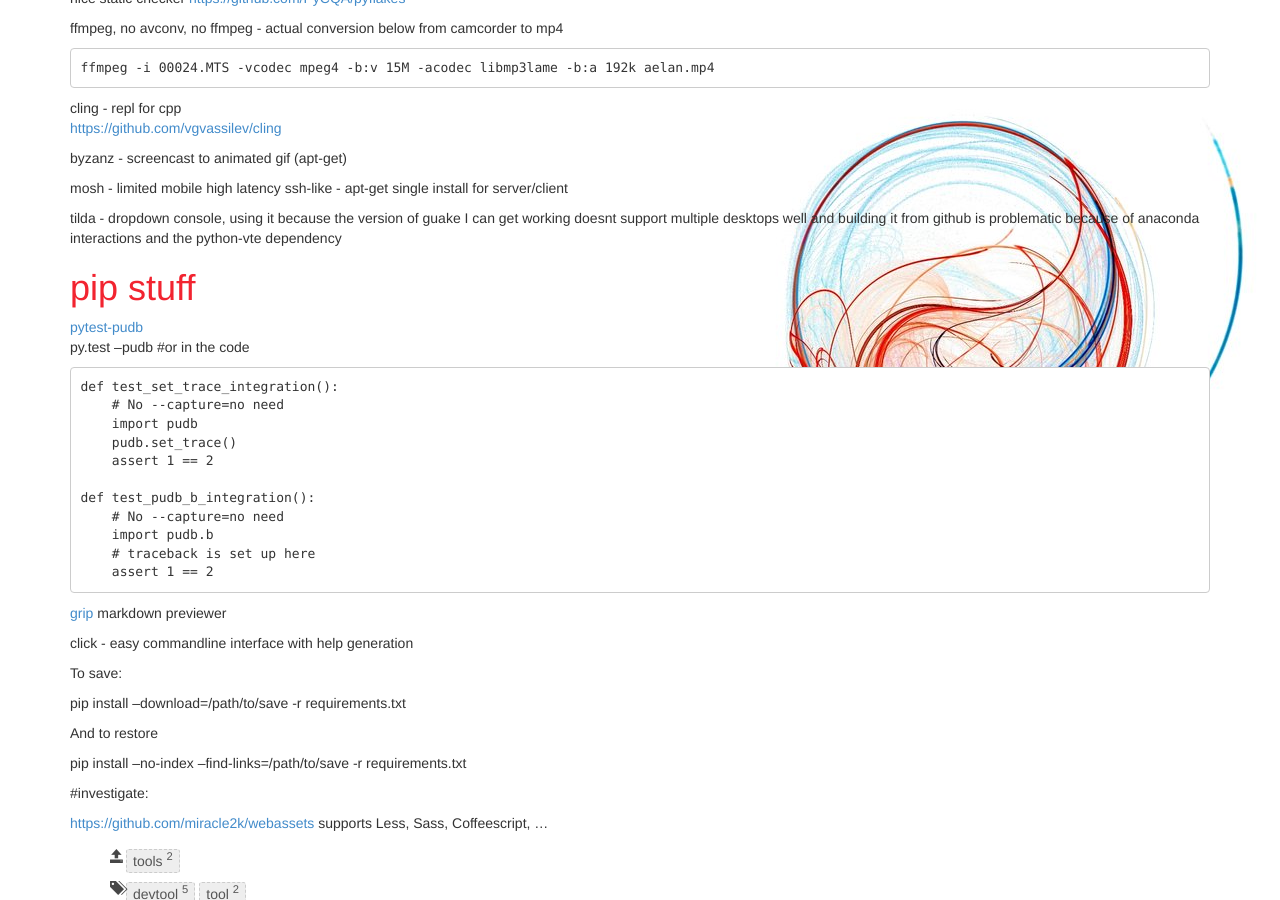
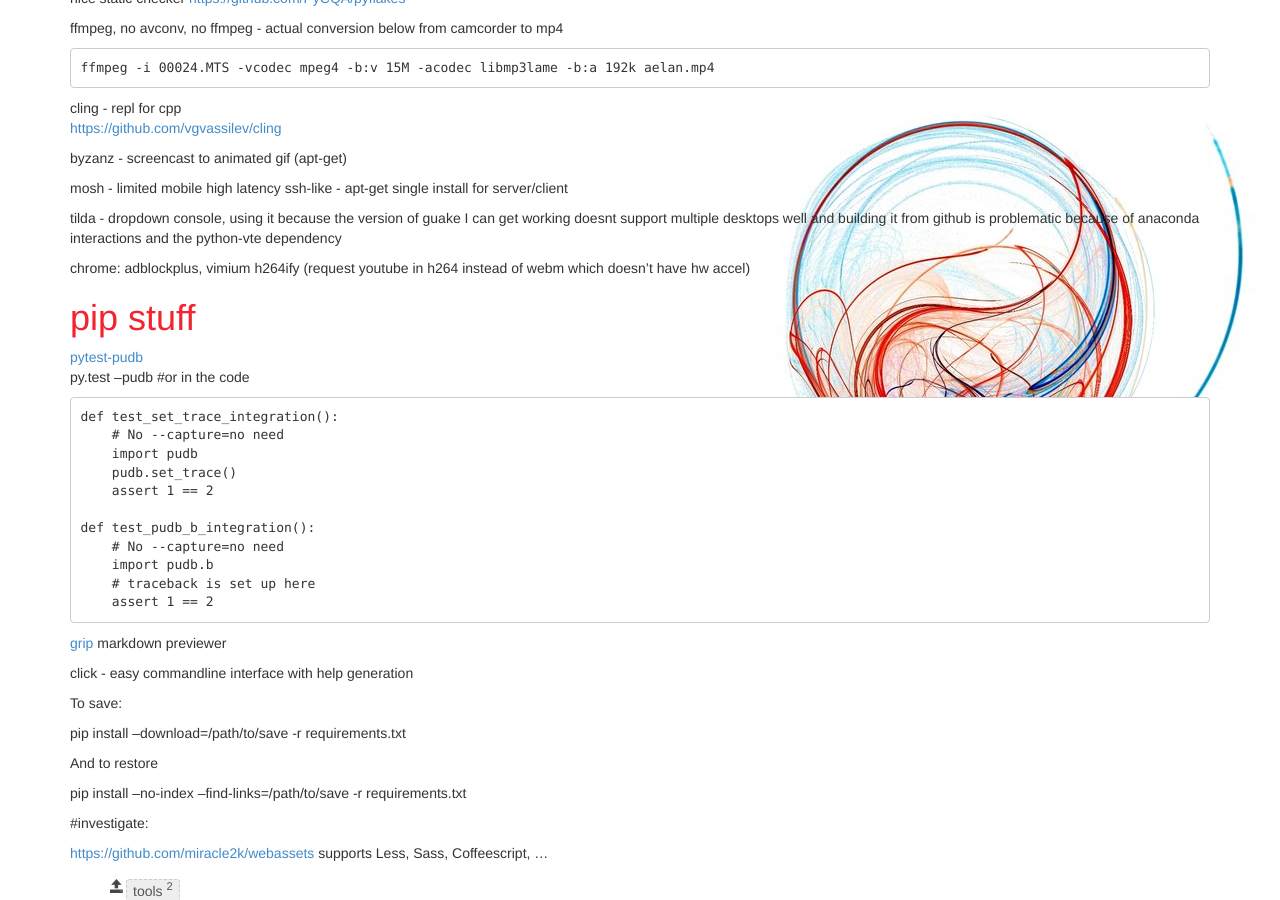
Before and after one commit to faizanvahevaria/chrisamow.github.io, a Jekyll site: the page built from _posts/2016-11-14-misc-tools.md, in a window 1280 px wide and 900 px high, scrolled down 373 px. Built offline with Jekyll 4.4.1, drawn with Linux system fonts in a browser that asks for light colours; nearby versions of some CDN libraries; comment, search, counter and statistics services are not loaded.

Commit message:
blog content

```diff
--- a/_posts/2016-11-14-misc-tools.md
+++ b/_posts/2016-11-14-misc-tools.md
@@ -35,6 +35,9 @@ mosh - limited mobile high latency ssh-like - apt-get single install for server/
 
 tilda - dropdown console, using it because the version of guake I can get working doesnt support multiple desktops well and building it from github is problematic because of anaconda interactions and the python-vte dependency
 
+
+chrome: adblockplus, vimium
+h264ify (request youtube in h264 instead of webm which doesn't have hw accel)
 
 
 # pip stuff
```
